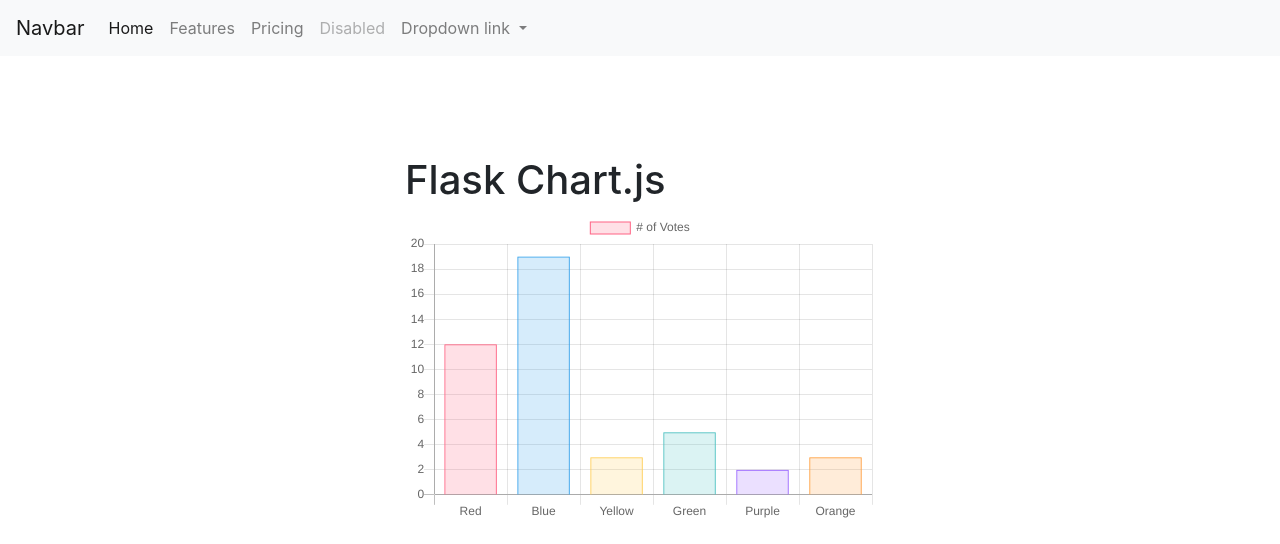
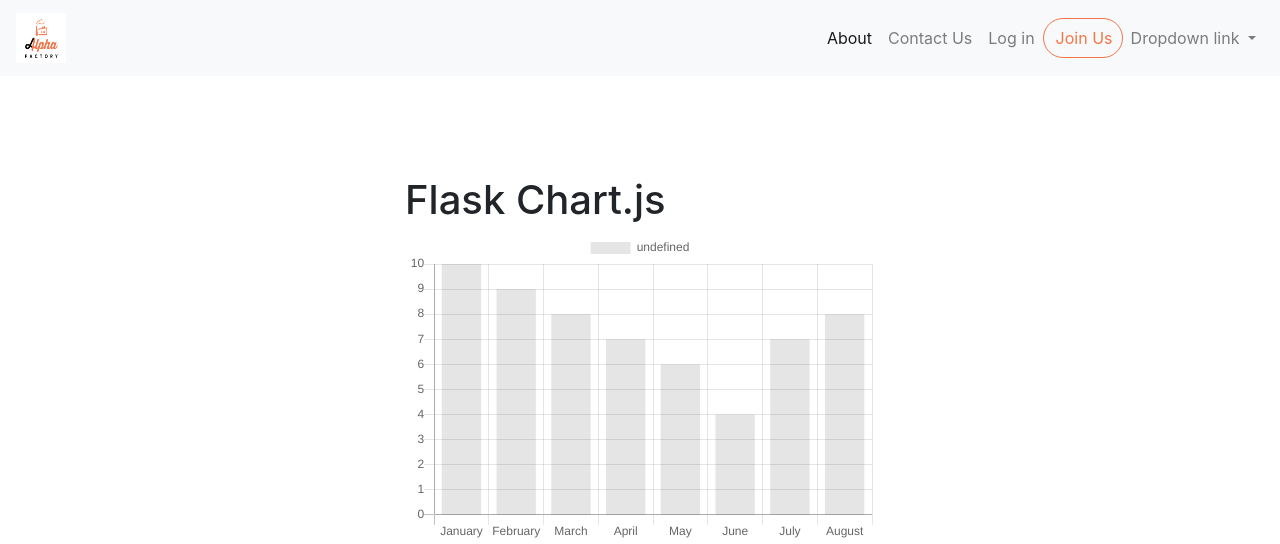
Before and after one commit to AmrMahmoud96/Project-Green, a Flask app: page / in a window 1280 px wide. Shown: the top 544 px of the page. Run offline with Flask 2, Linux system fonts and the light colour scheme; some libraries are stand-ins or nearby versions.

Commit message:
nav formating

```diff
--- a/initial project/templates/base.html
+++ b/initial project/templates/base.html
@@ -12,22 +12,40 @@
       .samplebtn{
           margin-left:250px;
       }
+      .joinbtn{
+        width:80px;
+        height:40px;
+        background: transparent;
+        border-color: #F37649;
+        color:#F37649;
+        margin:0 auto;
+        border-radius: 25px;
+      }
+      .joinbtn:hover{
+        background: #F37649;
+        color:white;
+      }
+      .center{
+        text-align: center;
+      }
     </style>
   </head>
   <body>
-    <nav class="navbar navbar-expand-lg navbar-light bg-light">
-        <a class="navbar-brand" href="#">Navbar</a>
+    <nav class="navbar sticky-top navbar-expand-lg navbar-light bg-light">
+        <a class="navbar-brand" href="#">
+            <img src="./static/images/LogoV3.png" width="50" height="50" class="d-inline-block align-top" alt="">
+        </a>
         <button class="navbar-toggler" type="button" data-toggle="collapse" data-target="#navbarNavAltMarkup" aria-controls="navbarNavAltMarkup" aria-expanded="false" aria-label="Toggle navigation">
           <span class="navbar-toggler-icon"></span>
         </button>
         <div class="collapse navbar-collapse" id="navbarNavAltMarkup">
-          <div class="navbar-nav">
-            <a class="nav-item nav-link active" href="#">Home <span class="sr-only">(current)</span></a>
-            <a class="nav-item nav-link" href="#">Features</a>
-            <a class="nav-item nav-link" href="#">Pricing</a>
-            <a class="nav-item nav-link disabled" href="#">Disabled</a>
+          <div class="navbar-nav ml-auto center">
+            <a class="nav-item navbar-text nav-link active" href="#">About<span class="sr-only">(current)</span></a>
+            <a class="nav-item navbar-text  nav-link" href="#">Contact Us</a>
+            <a class="nav-item navbar-text  nav-link" href="#">Log in</a>
+            <button type="button" class="btn joinbtn">Join Us</button>
             <li class="nav-item dropdown">
-                <a class="nav-link dropdown-toggle" href="#" id="navbarDropdownMenuLink" data-toggle="dropdown" aria-haspopup="true" aria-expanded="false">
+                <a class="nav-link navbar-text dropdown-toggle" href="#" id="navbarDropdownMenuLink" data-toggle="dropdown" aria-haspopup="true" aria-expanded="false">
                   Dropdown link
                 </a>
                 <div class="dropdown-menu" aria-labelledby="navbarDropdownMenuLink">
```
Also changed, not shown: initial project/templates/chart.html (+1 -24 lines), initial project/static/images/Factory.png (added), initial project/static/images/LogoV3.png (added), initial project/static/images/alpha.png (added), initial project/static/images/logo seperate.png (added), 4 other files.
